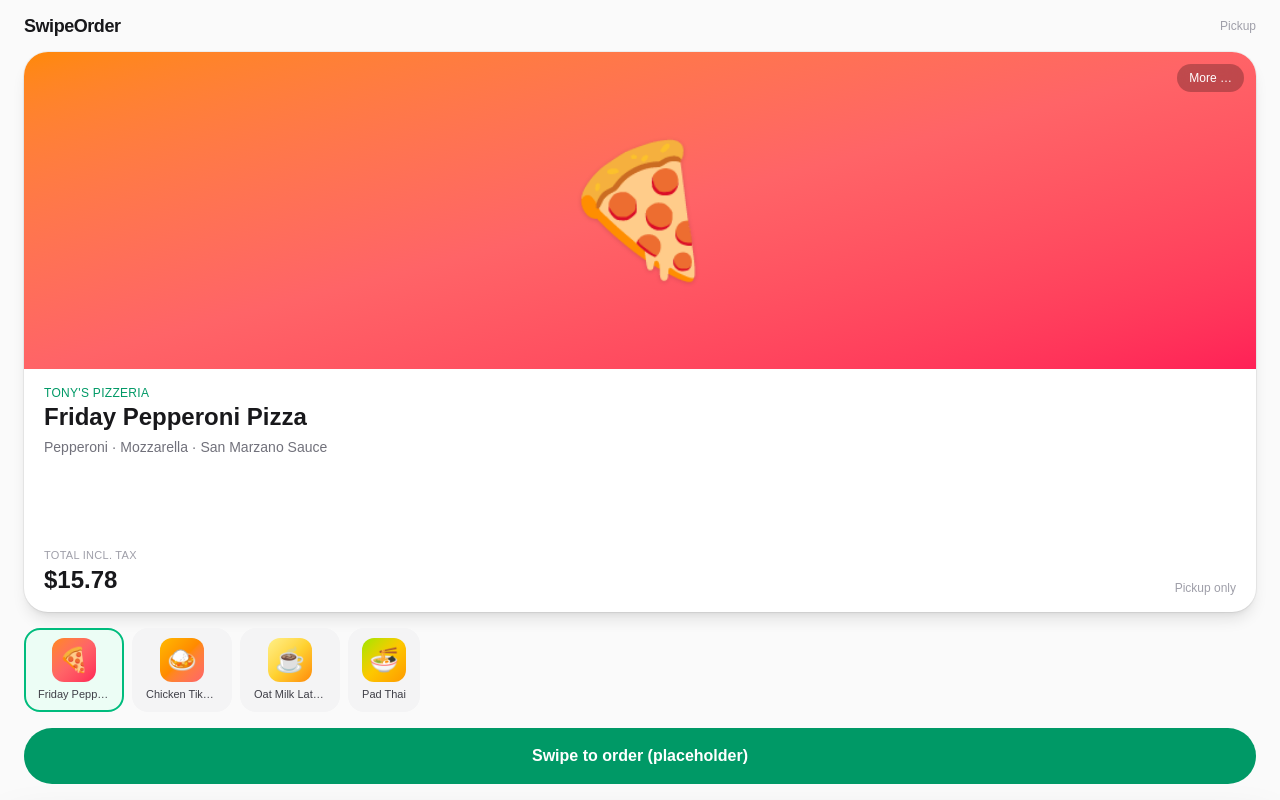
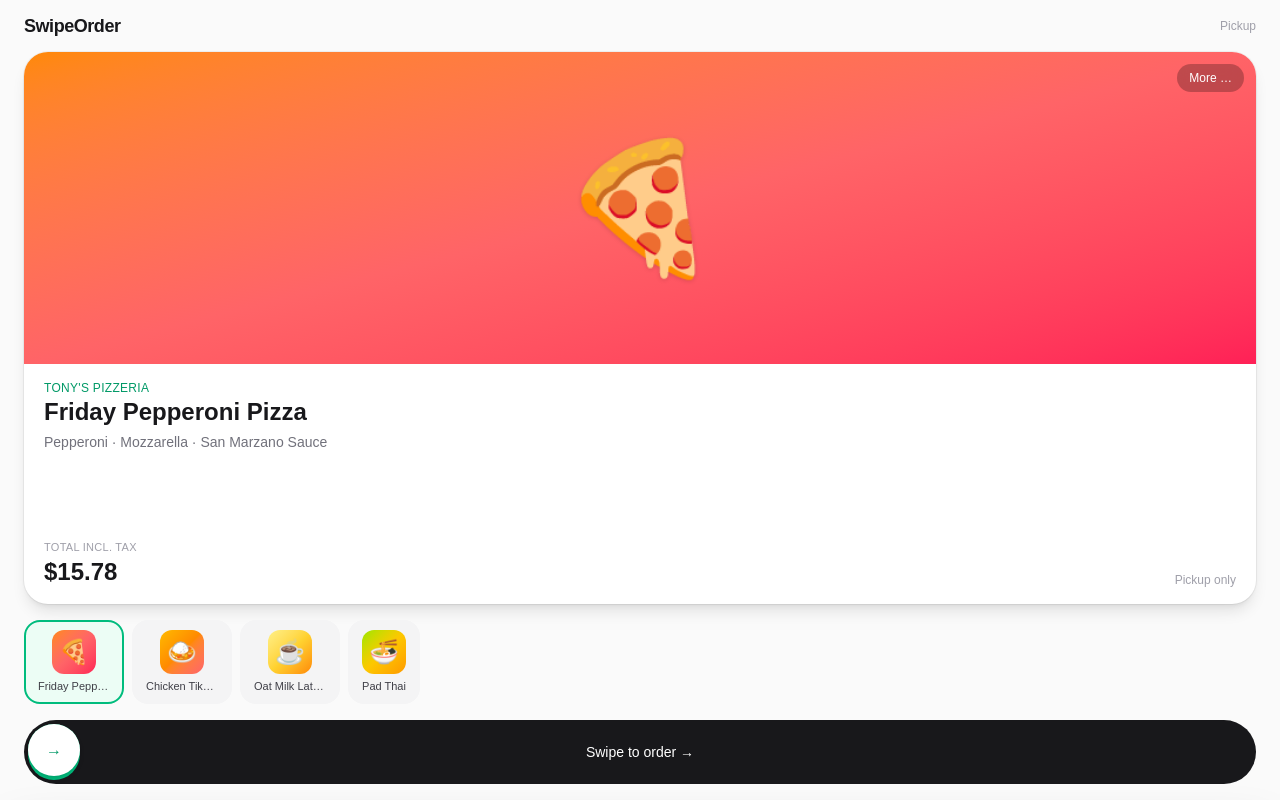
Before and after one commit to dhuntay/STO, a Next.js app: page / in a window 1280 px wide. Built offline with nearby package versions, Linux system fonts and the light colour scheme.

Commit message:
Implement swipe-to-order gesture control

```diff
--- a/app/page.tsx
+++ b/app/page.tsx
@@ -4,6 +4,7 @@ import { useMemo, useState } from "react";
 import HeroMealCard from "@/components/HeroMealCard";
 import ThumbnailRail from "@/components/ThumbnailRail";
 import MoreInfoSheet from "@/components/MoreInfoSheet";
+import SwipeToOrder from "@/components/SwipeToOrder";
 import { savedMeals } from "@/lib/meals";
 
 export default function Home() {
@@ -15,9 +16,9 @@ export default function Home() {
     [selectedId]
   );
 
-  function handleOrder() {
-    // Swipe-to-order gesture wired in next.
-    console.log("order placed for", selectedMeal.id);
+  function handleSwipeComplete() {
+    // Wired to the mock auth + confirmation flow next.
+    console.log("swipe complete for", selectedMeal.id);
   }
 
   return (
@@ -40,12 +41,7 @@ export default function Home() {
           onSelect={setSelectedId}
         />
 
-        <button
-          onClick={handleOrder}
-          className="flex-shrink-0 rounded-full bg-emerald-600 py-4 text-center font-semibold text-white"
-        >
-          Swipe to order (placeholder)
-        </button>
+        <SwipeToOrder onSwipeComplete={handleSwipeComplete} />
       </main>
 
       <MoreInfoSheet
--- /dev/null
+++ b/components/SwipeToOrder.tsx
@@ -0,0 +1,118 @@
+"use client";
+
+import { useRef, useState } from "react";
+
+type Props = {
+  onSwipeComplete: () => void;
+  label?: string;
+  disabled?: boolean;
+};
+
+const THUMB_SIZE = 52; // px
+const TRACK_PADDING = 4; // px
+const COMPLETE_THRESHOLD = 0.82; // fraction of max travel required to count as a swipe
+
+export default function SwipeToOrder({
+  onSwipeComplete,
+  label = "Swipe to order",
+  disabled = false,
+}: Props) {
+  const trackRef = useRef<HTMLDivElement>(null);
+  const [dragX, setDragX] = useState(0);
+  const [dragging, setDragging] = useState(false);
+  const [locked, setLocked] = useState(false);
+  const startXRef = useRef(0);
+  const originXRef = useRef(0);
+
+  function getMaxX() {
+    const track = trackRef.current;
+    if (!track) return 0;
+    return track.clientWidth - THUMB_SIZE - TRACK_PADDING * 2;
+  }
+
+  function handlePointerDown(e: React.PointerEvent) {
+    if (disabled || locked) return;
+    (e.target as HTMLElement).setPointerCapture(e.pointerId);
+    setDragging(true);
+    startXRef.current = e.clientX;
+    originXRef.current = dragX;
+  }
+
+  function handlePointerMove(e: React.PointerEvent) {
+    if (!dragging || disabled || locked) return;
+    const maxX = getMaxX();
+    const delta = e.clientX - startXRef.current;
+    const next = Math.min(maxX, Math.max(0, originXRef.current + delta));
+    setDragX(next);
+  }
+
+  function handlePointerUp() {
+    if (!dragging || disabled || locked) return;
+    setDragging(false);
+    const maxX = getMaxX();
+    if (maxX > 0 && dragX / maxX >= COMPLETE_THRESHOLD) {
+      setDragX(maxX);
+      setLocked(true);
+      window.setTimeout(() => onSwipeComplete(), 180);
+    } else {
+      setDragX(0);
+    }
+  }
+
+  function handleKeyDown(e: React.KeyboardEvent) {
+    if (disabled || locked) return;
+    if (e.key === "Enter" || e.key === " ") {
+      e.preventDefault();
+      const maxX = getMaxX();
+      setDragX(maxX);
+      setLocked(true);
+      window.setTimeout(() => onSwipeComplete(), 180);
+    }
+  }
+
+  const maxX = getMaxX();
+  const progress = maxX > 0 ? dragX / maxX : 0;
+
+  return (
+    <div
+      ref={trackRef}
+      className={`relative h-16 flex-shrink-0 select-none overflow-hidden rounded-full bg-zinc-900 p-1 ${
+        disabled ? "opacity-50" : ""
+      }`}
+    >
+      <div
+        className="pointer-events-none absolute inset-0 flex items-center justify-center text-sm font-medium text-white transition-opacity"
+        style={{ opacity: Math.max(0, 1 - progress * 1.6) }}
+      >
+        {label} &rarr;
+      </div>
+
+      <div
+        className="pointer-events-none absolute inset-y-1 left-1 rounded-full bg-emerald-500"
+        style={{ width: dragX + THUMB_SIZE }}
+      />
+
+      <div
+        role="button"
+        tabIndex={disabled ? -1 : 0}
+        aria-disabled={disabled}
+        aria-label="Swipe to order, or press Enter to order"
+        onPointerDown={handlePointerDown}
+        onPointerMove={handlePointerMove}
+        onPointerUp={handlePointerUp}
+        onPointerCancel={handlePointerUp}
+        onKeyDown={handleKeyDown}
+        className={`relative flex h-[52px] w-[52px] items-center justify-center rounded-full bg-white text-emerald-600 shadow-md outline-none ${
+          dragging ? "" : "transition-transform duration-200 ease-out"
+        }`}
+        style={{ transform: `translateX(${dragX}px)`, touchAction: "none" }}
+      >
+        {locked ? (
+          <span aria-hidden>&#10003;</span>
+        ) : (
+          <span aria-hidden>&rarr;</span>
+        )}
+      </div>
+    </div>
+  );
+}
```
